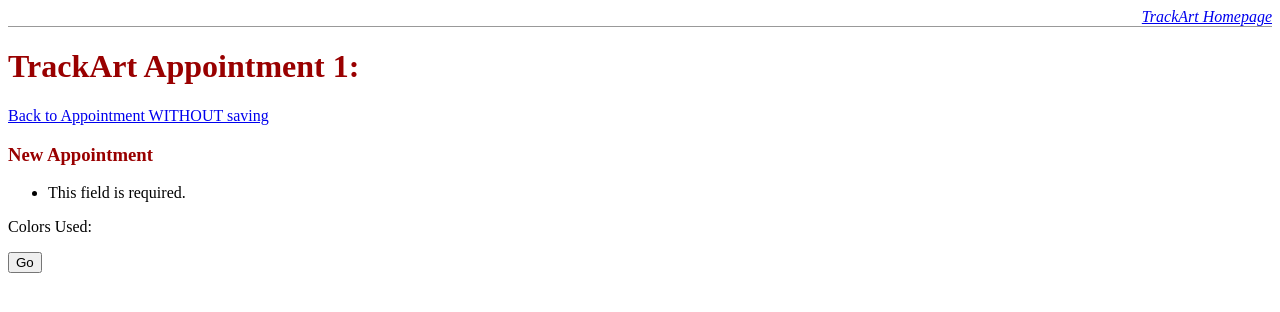
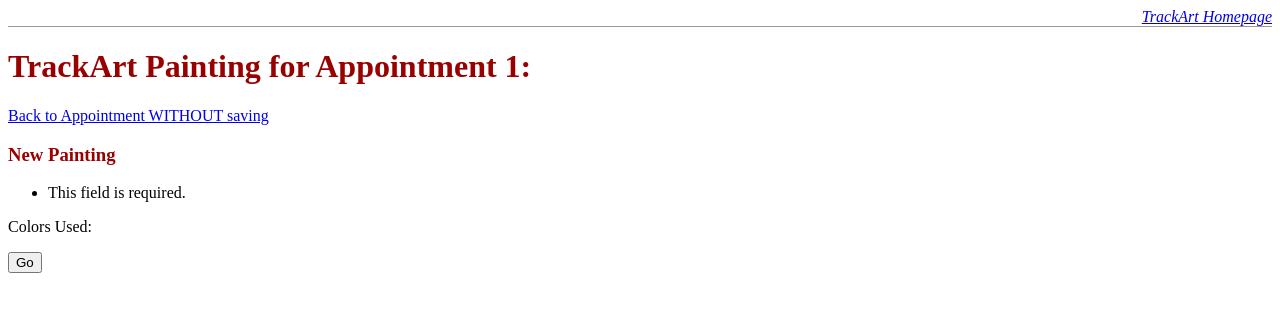
Before and after one commit to jslandport/django-arttherapy-sample, a Django app: page /appointment/1/paintingnew in a window 1280 px wide. Shown: the top 312 px of the page. Run offline with Django 3.2, Linux system fonts and the light colour scheme; data that the repository does not hold is empty.

Commit message:
Update paintingwrite.html

```diff
--- a/arttherapy/trackart/templates/trackart/paintingwrite.html
+++ b/arttherapy/trackart/templates/trackart/paintingwrite.html
@@ -13,7 +13,7 @@ OPTIONAL INCOMING PARAMETERS (for Edits):
    </head>
    <body>
       {% include "trackart/part_bodytemplate.html" %}
-      <h1>TrackArt Appointment {{ art_appointmentid }}:</h1>
+      <h1>TrackArt Painting for Appointment {{ art_appointmentid }}:</h1>
 
       {% if pkid %}
          <p><a href="/appointment/{{ art_appointmentid }}/painting/{{ pkid }}">Back to Painting WITHOUT saving</a></p>
@@ -21,7 +21,7 @@ OPTIONAL INCOMING PARAMETERS (for Edits):
          <form action="/appointment/{{ art_appointmentid }}/paintingwrite/{{ pkid }}" method="post">
       {% else %}
          <p><a href="/appointment/{{ art_appointmentid }}">Back to Appointment WITHOUT saving</a></p>
-         <h3>New Appointment</h3>
+         <h3>New Painting</h3>
          <form action="/appointment/{{ art_appointmentid }}/paintingnew" method="post">
       {% endif %}
 
```
